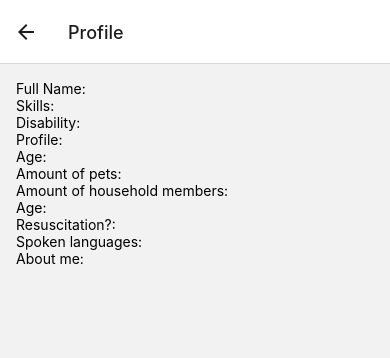
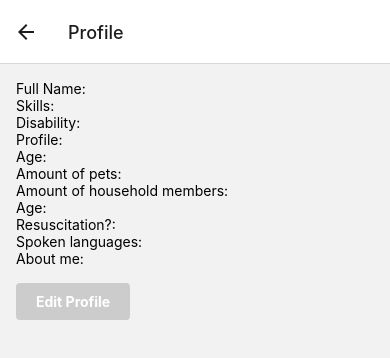
Before and after one commit to Dancingkoalaa/BlazeBusters, a React Native app: screen /Profile in a window 390 px wide. Shown: the top 358 px of the page. Built offline with nearby package versions, Linux system fonts and the light colour scheme.

Commit message:
Navigation from profile to edit profile has been added

```diff
--- a/App.js
+++ b/App.js
@@ -7,6 +7,7 @@ import ProfileScreen from './screens/ProfileScreen';
 import NeighbourcircleScreen from './screens/NeighbourcircleScreen';
 import NeighbourMapScreen from './screens/NeighbourMapScreen';
 import QuickMessageScreen from './screens/QuickMessageScreen';
+import ProfileEditScreen from './screens/user-profile/ProfileEditScreen';
 
 const Stack = createStackNavigator();
 
@@ -19,6 +20,7 @@ const App = () => {
         <Stack.Screen name="Neighbours circle" component={NeighbourcircleScreen} />
         <Stack.Screen name="Buurtkaart" component={NeighbourMapScreen} />
         <Stack.Screen name="Snel Berichten" component={QuickMessageScreen} />
+        <Stack.Screen name="Edit profile" component={ProfileEditScreen} />
       </Stack.Navigator>
     </NavigationContainer>
   );
--- a/screens/ProfileScreen.js
+++ b/screens/ProfileScreen.js
@@ -1,8 +1,8 @@
 import React, { useState, useEffect } from 'react';
-import { StyleSheet, View, Text } from 'react-native';
+import { StyleSheet, View, Text, TouchableOpacity } from 'react-native';
 import AsyncStorage from '@react-native-async-storage/async-storage';
 
-const ProfileScreen = () => {
+const ProfileScreen = ({ navigation }) => {
   const [fullName, setFullName] = useState('');
   const [skills, setSkills] = useState('');
   const [disability, setDisability] = useState('');
@@ -30,13 +30,17 @@ const ProfileScreen = () => {
         setAge(parsedProfileData.age);
         setPets(parsedProfileData.pets);
         setHouseholdMembers(parsedProfileData.householdMembers);
-        setAge(parsedProfileData.spokenLanguages);
+        setSpokenLanguages(parsedProfileData.spokenLanguages);
         setNonResuscitation(parsedProfileData.nonResuscitation);
         setBio(parsedProfileData.bio);
       }
     } catch (error) {
       console.log('Error loading profile:', error);
     }
+  };
+
+  const navigateToEditProfile = () => {
+    navigation.navigate('Edit profile');
   };
 
   return (
@@ -52,6 +56,10 @@ const ProfileScreen = () => {
       <Text>Resuscitation?: {nonResuscitation}</Text>
       <Text>Spoken languages: {spokenLanguages}</Text>
       <Text>About me: {bio}</Text>
+
+      <TouchableOpacity style={styles.editButton} onPress={navigateToEditProfile}>
+        <Text style={styles.editButtonText}>Edit Profile</Text>
+      </TouchableOpacity>
     </View>
   );
 };
@@ -61,6 +69,18 @@ const styles = StyleSheet.create({
     flex: 1,
     padding: 16,
   },
+  editButton: {
+    marginTop: 16,
+    backgroundColor: '#ccc',
+    paddingVertical: 10,
+    paddingHorizontal: 20,
+    borderRadius: 4,
+    alignSelf: 'flex-start',
+  },
+  editButtonText: {
+    color: 'white',
+    fontWeight: 'bold',
+  },
 });
 
 export default ProfileScreen;
```
